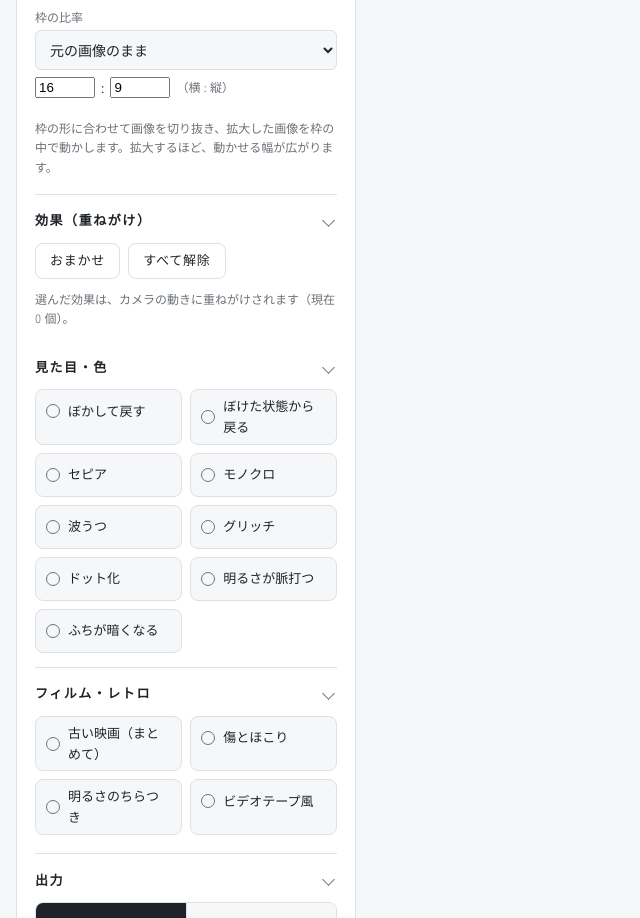
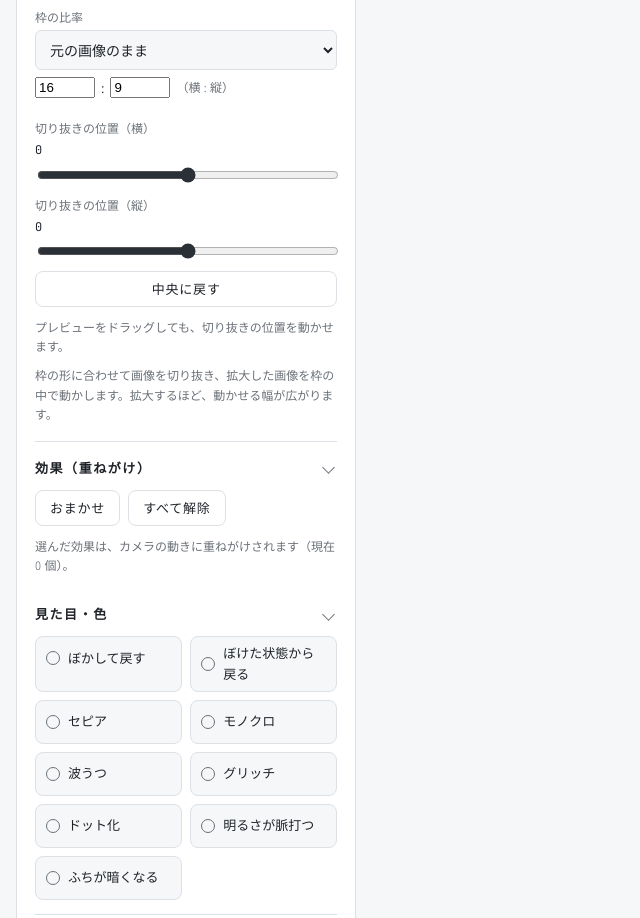
Before and after one commit to enoel-eno/eno-tools, a plain HTML site: page effect-maker.html in a window 1280 px wide. Shown: the part 788-1706 px from the top of the page, without its empty margins (0-640 px from the left). Drawn offline with Linux system fonts and the light colour scheme; a web font is replaced by a local one.

Commit message:
エフェクト画像メーカー: 切り抜きの位置をスライダーとプレビューのドラッグで動かせるように
Co-Authored-By: Claude Sonnet 5.5 <noreply@anthropic.com>

```diff
--- a/effect-maker.html
+++ b/effect-maker.html
@@ -166,6 +166,14 @@ input[type=checkbox]{width:18px; height:18px; accent-color:var(--accent)}
             <input type="number" id="ah" min="1" max="100" step="1" inputmode="numeric" aria-label="縦の比率" style="width:4.5em">
             <span class="sub" style="margin:0">（横 : 縦）</span>
           </div>
+          <label for="ox">切り抜きの位置（横） <span class="v" id="oxVal"></span>
+            <input type="range" id="ox" min="-100" max="100" step="1">
+          </label>
+          <label for="oy">切り抜きの位置（縦） <span class="v" id="oyVal"></span>
+            <input type="range" id="oy" min="-100" max="100" step="1">
+          </label>
+          <button type="button" class="btn ghost small" id="oReset">中央に戻す</button>
+          <p class="sub">プレビューをドラッグしても、切り抜きの位置を動かせます。</p>
           <p class="sub">枠の形に合わせて画像を切り抜き、拡大した画像を枠の中で動かします。拡大するほど、動かせる幅が広がります。</p>
         </fieldset>
       </details>
@@ -317,7 +325,7 @@ input[type=checkbox]{width:18px; height:18px; accent-color:var(--accent)}
   const SIZES = [128, 192, 256, 320, 384, 512, 640, 768, 1024, 1280];
   const FPSES = [10, 12, 15, 20, 24, 30];
   const DEFAULTS = {fmt:"apng", wq:90, size:768, dur:3, fps:20, cyc:1, loop:false, bgOn:false, bgColor:"#ffffff", dot:false, stage:"check",
-    aw:16, ah:9, cap:true, cam:"toL", mode:"oneway", zoom:140, range:100, ease:"smooth", aspect:"orig", fx:{}};
+    ox:0, oy:0, aw:16, ah:9, cap:true, cam:"toL", mode:"oneway", zoom:140, range:100, ease:"smooth", aspect:"orig", fx:{}};
   const KEY = "eno-effect-maker-2";
   let S = JSON.parse(JSON.stringify(DEFAULTS));
   try { const o = JSON.parse(localStorage.getItem(KEY) || "{}"); Object.assign(S, o); if (!S.fx || typeof S.fx !== "object") S.fx = {}; } catch (e) {}
@@ -344,6 +352,7 @@ input[type=checkbox]{width:18px; height:18px; accent-color:var(--accent)}
     return r >= 1 ? [S.size, Math.max(1, Math.round(S.size / r))] : [Math.max(1, Math.round(S.size * r)), S.size];
   }
   const PB = document.createElement("canvas"), pbc = PB.getContext("2d");
+  let camSlack = {x:0, y:0, vw:1, vh:1};
   function buildBase() {
     if (!img) return;
     iw = img.naturalWidth || img.width; ih = img.naturalHeight || img.height;
@@ -360,7 +369,9 @@ input[type=checkbox]{width:18px; height:18px; accent-color:var(--accent)}
       : sm ? -Math.cos(w) : -1 + 4 * (tt < .5 ? tt : 1 - tt);
     const k = cam.f({q, w, tt}, Z), z = Math.max(1, k.z);
     const sc = Math.max(W / iw, H / ih), vw = W / (sc * z), vh = H / (sc * z);
-    const sx = (iw - vw) / 2 * (1 + k.px * R), sy = (ih - vh) / 2 * (1 + k.py * R);
+    const cl = v => Math.max(-1, Math.min(1, v));
+    const sx = (iw - vw) / 2 * (1 + cl(k.px * R + S.ox / 100)), sy = (ih - vh) / 2 * (1 + cl(k.py * R + S.oy / 100));
+    camSlack = {x:(iw - vw) / 2, y:(ih - vh) / 2, vw, vh};
     wctx.globalAlpha = 1; wctx.globalCompositeOperation = "source-over"; wctx.filter = "none";
     wctx.clearRect(0, 0, W, H);
     wctx.imageSmoothingEnabled = !S.dot; wctx.imageSmoothingQuality = "high";
@@ -544,7 +555,7 @@ input[type=checkbox]{width:18px; height:18px; accent-color:var(--accent)}
 
   const applyUi = () => {
     $("cap").checked = S.cap; $("dot").checked = S.dot; $("loop").checked = S.loop; $("bgOn").checked = S.bgOn; $("bgColor").value = S.bgColor;
-    $("aw").value = S.aw; $("ah").value = S.ah;
+    $("aw").value = S.aw; $("ah").value = S.ah; $("ox").value = S.ox; $("oy").value = S.oy;
     $("cam").value = S.cam; $("zoom").value = S.zoom; $("range").value = S.range; $("aspect").value = S.aspect;
     $("size").value = S.size; $("fps").value = S.fps; $("dur").value = S.dur; $("wq").value = S.wq;
     document.querySelectorAll(".fx").forEach(card => {
@@ -561,6 +572,8 @@ input[type=checkbox]{width:18px; height:18px; accent-color:var(--accent)}
     $("modeNote").textContent = S.mode === "oneway" ? "終わりから始めに戻るとき、画像が一瞬でもとの位置に戻ります。" : "終わりまで動いたあと、同じ道すじを戻ります。つなぎ目はなめらかです。";
     $("wqVal").textContent = S.wq >= 100 ? "ロスレス" : S.wq;
     $("customAsp").hidden = S.aspect !== "custom";
+    $("oxVal").textContent = S.ox; $("oyVal").textContent = S.oy;
+    $("ox").value = S.ox; $("oy").value = S.oy;
     $("wqLabel").hidden = S.fmt !== "webp"; $("capLabel").hidden = S.fmt !== "webp";
     $("bgColor").disabled = !S.bgOn;
     for (const [id, key] of [["fmtSeg", "fmt"], ["cycSeg", "cyc"], ["stageSeg", "stage"], ["easeSeg", "ease"], ["modeSeg", "mode"]])
@@ -615,6 +628,22 @@ input[type=checkbox]{width:18px; height:18px; accent-color:var(--accent)}
   $("zoom").addEventListener("input", e => { S.zoom = +e.target.value; change(); });
   $("range").addEventListener("input", e => { S.range = +e.target.value; change(); });
   $("aspect").addEventListener("change", e => { S.aspect = e.target.value; change(true); });
+  $("ox").addEventListener("input", e => { S.ox = +e.target.value; change(); });
+  $("oy").addEventListener("input", e => { S.oy = +e.target.value; change(); });
+  $("oReset").addEventListener("click", () => { S.ox = S.oy = 0; change(); });
+  // drag the preview to move the crop (image follows the pointer)
+  { let drag = null;
+    cv.style.touchAction = "none"; cv.style.cursor = "grab";
+    cv.addEventListener("pointerdown", e => { if (!img) return; drag = {x:e.clientX, y:e.clientY, ox:S.ox, oy:S.oy}; cv.setPointerCapture(e.pointerId); cv.style.cursor = "grabbing"; });
+    cv.addEventListener("pointermove", e => {
+      if (!drag) return;
+      const r = cv.getBoundingClientRect(), k = camSlack, f = k.vw / r.width;   // source px per displayed px
+      if (k.x > 0.5) S.ox = Math.round(Math.max(-100, Math.min(100, drag.ox - (e.clientX - drag.x) * f / k.x * 100)));
+      if (k.y > 0.5) S.oy = Math.round(Math.max(-100, Math.min(100, drag.oy - (e.clientY - drag.y) * (k.vh / r.height) / k.y * 100)));
+      change();
+    });
+    const end = () => { drag = null; cv.style.cursor = "grab"; };
+    cv.addEventListener("pointerup", end); cv.addEventListener("pointercancel", end); }
   for (const [id, key] of [["aw", "aw"], ["ah", "ah"]])
     $(id).addEventListener("input", e => { const v = Math.round(+e.target.value); if (v >= 1 && v <= 100) { S[key] = v; change(true); } });
   $("size").addEventListener("change", e => { S.size = +e.target.value; change(true); });
```
